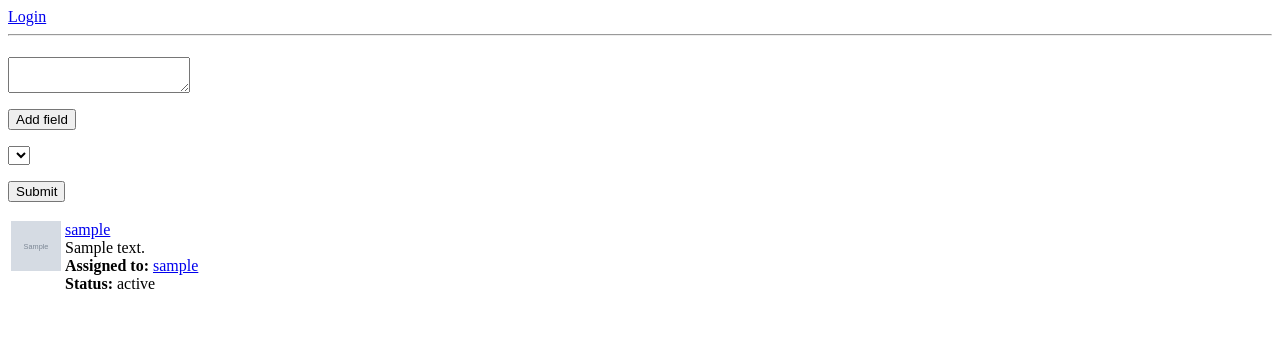
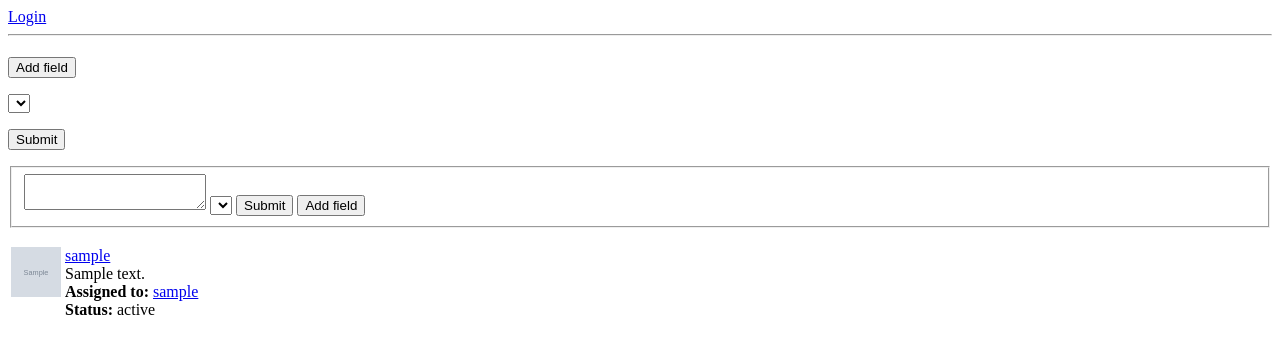
Before and after one commit to 4ku/flaskProject, a Flask app: template app/templates/tasks.html in a window 1280 px wide. Shown: the top 354 px of the page. Run offline with Flask 2, Linux system fonts and the light colour scheme; tables that the repository leaves empty hold one stand-in row (values such as "Sample post"); the template is opened without the code that fills it: values that come from a table or form of the project are taken from there, most other values are stand-ins (such as "Sample title", 1, 10 or a date in 2020); grey boxes marked "Sample" are stand-in pictures; lists and menus that the app fills with data are empty; some libraries are stand-ins or nearby versions.

Commit message:
can add extra field

```diff
--- a/app/__init__.py
+++ b/app/__init__.py
@@ -10,11 +10,15 @@ from logging.handlers import SMTPHandler
 from logging.handlers import RotatingFileHandler
 import os
 
+from flask import Flask, session
+# from flask.ext.session import Session
+
 app = Flask(__name__)
 app.config.from_object(Config)
 db = SQLAlchemy(app)
 migrate = Migrate(app, db)
 login = LoginManager(app)
+# Session(app)
 login.login_view = 'login'
 
 UPLOAD_FOLDER = './photos'
--- a/app/forms.py
+++ b/app/forms.py
@@ -45,12 +45,10 @@ class TextAreaEntryForm(FlaskForm):
         DataRequired(), Length(min=1, max=140)])
 
 class PostForm(FlaskForm):
-    text_areas = FieldList(FormField(TextAreaEntryForm), min_entries=1)
-    # post = TextAreaField('Add task', validators=[
-    #     DataRequired(), Length(min=1, max=140)])
-
-
-    user_list = SelectField('users', choices=[])
+    # text_areas = FieldList(FormField(TextAreaEntryForm), min_entries=1)
+    post = TextAreaField('Add task', validators=[
+        Length(min=0, max=140)])
+    user_list = SelectField('users', choices=[], coerce = int)
     submit = SubmitField('Submit')
     add_field = SubmitField('Add field')
 
--- a/app/routes.py
+++ b/app/routes.py
@@ -1,4 +1,4 @@
-from flask import render_template, flash, redirect, url_for, request
+from flask import render_template, flash, redirect, url_for, request, session
 from flask_login import login_user, logout_user, login_manager,login_required
 from flask_user import current_user,roles_required
 from werkzeug.urls import url_parse
@@ -64,59 +64,54 @@ def user(username):
 @app.route('/give_task', methods=['GET', 'POST'])
 @roles_required(['Admin', 'Usual'])
 def give_task():
+    extra_fields = []
+    if 'fields' in session:
+        extra_fields = session['fields']
 
-    class DynamicForm(FlaskForm): pass
-
-    fields = ["textArea"]
-    for field_label in fields:
+    for i, field_label in enumerate(extra_fields):
         field = Field()
         if field_label == "textArea":
-            field = TextAreaField(field.label)
+            field = TextAreaField()
         elif field_label == "text":
-            field = TextAreaField(field.label)
-        setattr(DynamicForm, field_label, field)
+            field = TextAreaField()
+        setattr(PostForm, str(i), field)
+
+    form = PostForm()
+    all_users = User.query.all()
+
+    choices = []
+    for user in all_users:
+        if current_user.username == user.username:
+            continue
+        for role in user.roles:
+            if((role.name == "Client") or (role.name == "Usual")):
+                choices.append((user.id, user.username))
+                break
+    form.user_list.choices = choices
+
+    if form.validate_on_submit():
+        print(form.submit.data)
+        print(form.add_field.data)
+
+        if form.submit.data:
+            session['fields'] = []
+            task = Task(description=form.post.data)
+            current_user.assign.append(task)
+            user = User.query.filter_by(id=form.user_list.data).first()
+            user.accept.append(task)
+            db.session.add(task)
+            db.session.commit()
+            return redirect(url_for('give_task'))
+        elif form.add_field.data:
+            session['fields'].append("textArea")
+            print(session['fields'])
+            return redirect(url_for('give_task'))
 
 
+    tasks = current_user.assign.all()
 
-
-
-
-
-    # form = PostForm()
-    # all_users = User.query.all()
-    # choices = []
-    # for user in all_users:
-    #     if current_user.username == user.username:
-    #         continue
-    #     for role in user.roles:
-    #         if((role.name == "Client") or (role.name == "Usual")):
-    #             choices.append((str(user.id), user.username))
-    #             break
-
-    # form.user_list.choices = choices
-
-    # # txt1 = TextAreaEntryForm()
-    # # txt2 = TextAreaEntryForm()
-
-    # form.text_areas = [TextAreaEntryForm(), TextAreaEntryForm()]
-    # # form.text_areas = [{"text": "First Address"},
-    # #               {"text": "Second Address"}]
-    # if form.validate_on_submit():
-    #     if form.submit.data:
-    #         task = Task(description=form.post.data)
-    #         db.session.add(task)
-    #         current_user.assign.append(task)
-    #         user = User.query.filter_by(id=form.user_list.data).first()
-    #         user.accept.append(task)
-    #         db.session.commit()
-    #         return redirect(url_for('give_task'))
-    #     elif form.add_field.data:
-    #         form.text_areas.append(TextAreaEntryForm())
-
-    # tasks = current_user.assign.all()
-
-    # return render_template("tasks.html", title='Give task',
-    #  form=form, tasks=tasks)
+    return render_template("tasks.html", title='Give task',
+     form=form, tasks=tasks)
 
 
 @app.route('/your_tasks', methods=['GET', 'POST'])
--- a/app/templates/tasks.html
+++ b/app/templates/tasks.html
@@ -7,17 +7,16 @@
         {{ form.hidden_tag() }}
         <p>
 
-
-            {% for text_area in form.text_areas %}
-                {{ text_area.text() }}
-	             {% for error in text_area.errors %}
-		         	<span style="color: red;">[{{ error }}]</span>
-		         {% endfor %}
-			{% endfor %}
         </p>
         <p>{{form.add_field()}}</p>
         <p> {{ form.user_list() }} </p>
         <p>{{ form.submit() }}</p>
+
+        <fieldset>
+		{% for field in form %}
+		  {{ field() }}
+		  {% endfor %}
+	</fieldset>
     	</form>
     	{% endif %}
     {% for task in tasks %}
```
